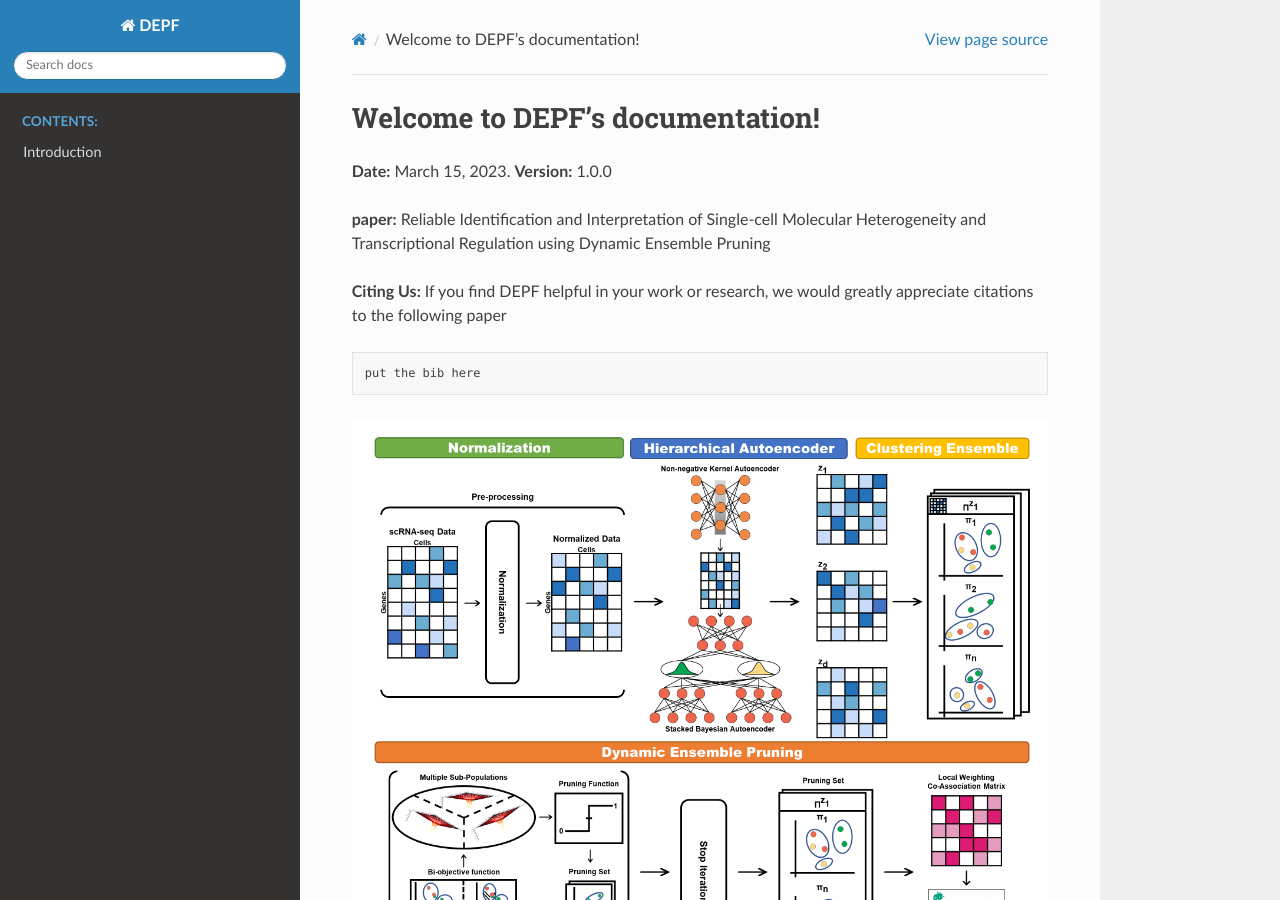
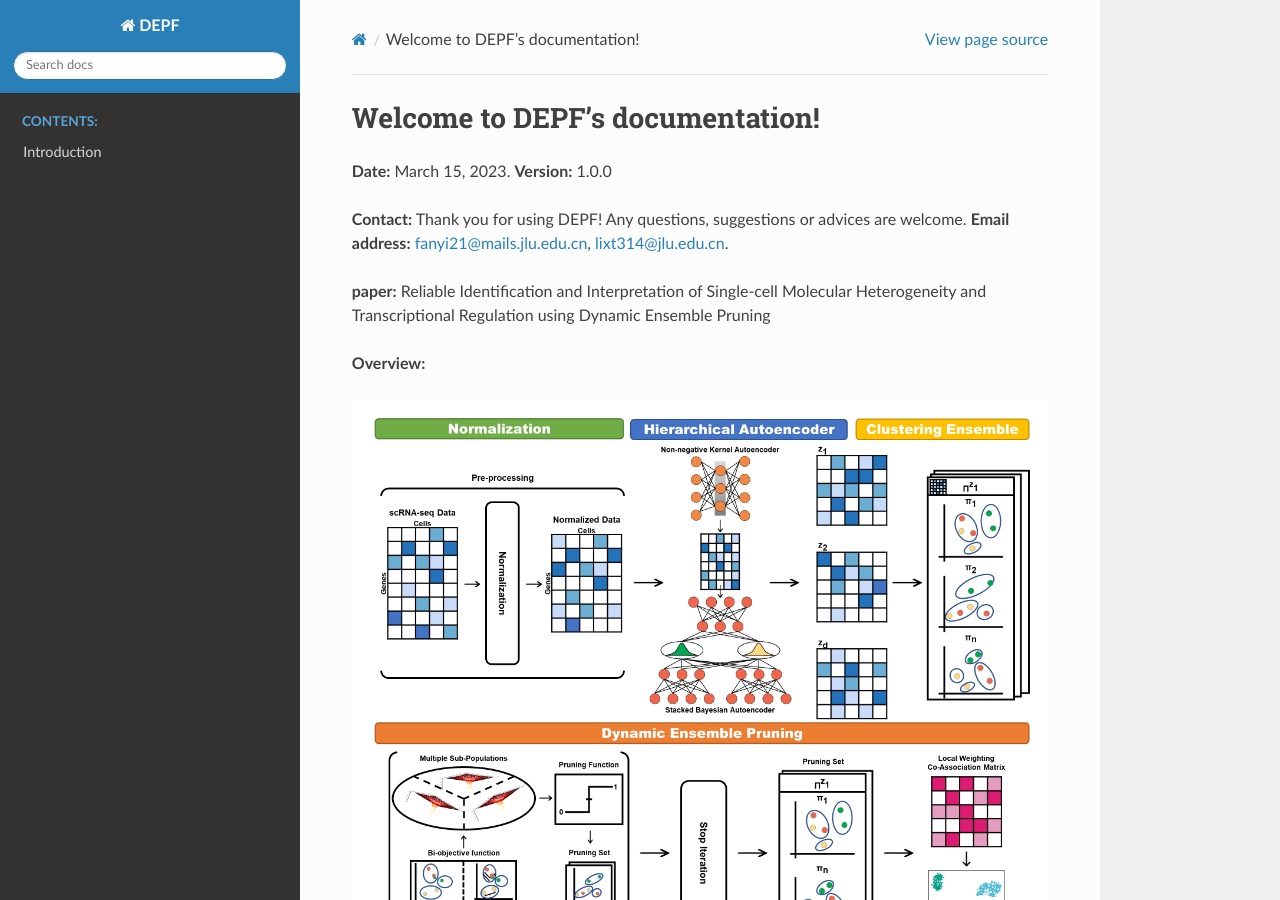
Before and after one commit to fanyi21/DEPF, a Sphinx documentation site: the page built from docs/index.rst, in a window 1280 px wide and 900 px high. Built offline with Sphinx 7.4.7 and the Read the Docs theme 2.0.0, drawn with Linux system fonts in a browser that asks for light colours.

Commit message:
add more files

```diff
--- a/docs/index.rst
+++ b/docs/index.rst
@@ -8,11 +8,12 @@ Welcome to DEPF's documentation!
 
 **Date:** March 15, 2023. **Version:** 1.0.0
 
+**Contact:** Thank you for using DEPF! Any questions, suggestions or advices are welcome.
+**Email address:** fanyi21@mails.jlu.edu.cn, lixt314@jlu.edu.cn.
+
 **paper:** Reliable Identification and Interpretation of Single-cell Molecular Heterogeneity and Transcriptional Regulation using Dynamic Ensemble Pruning
 
-**Citing Us:** If you find DEPF helpful in your work or research, we would greatly appreciate citations to the following paper
-::
-   put the bib here
+**Overview:**
 
 .. figure:: ./figure/DEPFframework.png
    :align: center
```
Also changed, not shown: 5 other files.
